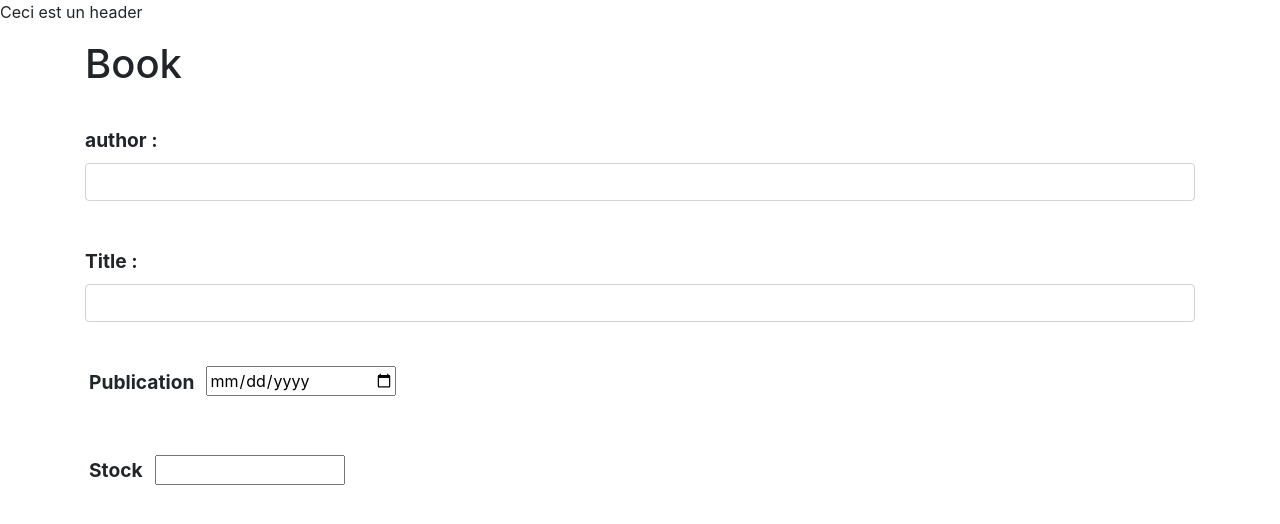
After one commit to HengMichel/coursPhp, a PHP site: page /coursPhp/library/book.php in a window 1280 px wide. The commit adds this page. Shown: the top 524 px of the page. Run offline with PHP 8.4, Linux system fonts and the light colour scheme.

Commit message:
newExoWithMitra

```diff
--- /dev/null
+++ b/library/book.php
@@ -0,0 +1,31 @@
+<?php
+require_once("./inc/function.php");
+require_once("./inc/header.php");
+?>
+<div class="container">
+    <h1>Book</h1>
+    <form action="./model/db_Register.php" method="post">
+
+        <div class="form-group">
+             <label for="author">author :</label>
+             <input type="text" class="form-control" id="author" name="author" required>
+        </div>
+        <div class="form-group">
+            <label for="lastname">Title :</label>
+            <input type="text" class="form-control" id="title" name="title" required>
+        </div>
+        <div class="form-check">
+        <label class="form-check-label" for="publication">Publication</label>
+            <input class="form-check-input" type="date" id="publication" name="publication">
+        </div>
+
+        <div class="form-check">
+            <label class="form-check-label" for="stock">Stock</label>
+            <input class="form-check-input" type="number" id="publication" name="publication">
+        </div>
+
+    </form>
+</div>
+<?php
+require_once("./inc/footer.php");
+?>
--- a/library/css/style.css
+++ b/library/css/style.css
@@ -1,251 +1,42 @@
-@font-face {
-    font-family: "Roboto";
-    src: url("font/Roboto-Regular.ttf");
-  }
-  @font-face {
-    font-family: "Roboto-Italic";
-    src: url("font/Roboto-Italic.ttf");
-  }
-  @font-face {
-    font-family: "Roboto-Black";
-    src: url("font/Roboto-Black.ttf");
-  }
 
-  html,
-  body,
-  div,
-  span,
-  applet,
-  object,
-  iframe,
-  h1,
-  h2,
-  h3,
-  h4,
-  h5,
-  h6,
-  p,
-  blockquote,
-  pre,
-  a,
-  abbr,
-  acronym,
-  address,
-  big,
-  cite,
-  code,
-  del,
-  dfn,
-  em,
-  img,
-  ins,
-  kbd,
-  q,
-  s,
-  samp,
-  small,
-  strike,
-  strong,
-  sub,
-  sup,
-  tt,
-  var,
-  b,
-  u,
-  i,
-  center,
-  dl,
-  dt,
-  dd,
-  ol,
-  ul,
-  li,
-  fieldset,
-  form,
-  label,
-  legend,
-  table,
-  caption,
-  tbody,
-  tfoot,
-  thead,
-  tr,
-  th,
-  td,
-  article,
-  aside,
-  canvas,
-  details,
-  embed,
-  figure,
-  figcaption,
-  footer,
-  header,
-  hgroup,
-  menu,
-  nav,
-  output,
-  ruby,
-  section,
-  summary,
-  time,
-  mark,
-  audio,
-  video {
-    margin: 0;
-    padding: 0;
-    border: 0;
-    vertical-align: baseline;
-  }
-  /*pour garder la meme taille*/
-  * {
-    box-sizing: border-box;
-  }
-  iframe,
-  img {
-    width: 100%;
-    display: block;
-  }
-  body {
-    text-align: center;
-    margin: auto;
-    background-size: cover;
-    font-family: "Poppins", sans-serif;
-  }
-  form {
-    width: 90%;
-    margin: auto;
-    padding-top: 40px;
-    background-color: rgb(226, 224, 224);
-  }
-  /*************** END GLOBAL ***************/
-
-  /*************** HEADER ***************/
- h1{
-    text-align: left;
-    margin: auto;
-    color: pink;
-    padding-top: 20px;
-    padding-left: 20px;
- }
-/*************** END HEADER ***************/
-/*************** MAIN ***************/
-nav>button>a {
-    color:white;
-    background-color: rgb(24,128,56);
-    font-size: 30px;
-    margin-top: 50px;
-    border-radius: 10px;
-    text-decoration: none;
+.form-check-input {
+  width: 190px;
+  position: absolute;
+  margin-top: 1.8rem;
+  margin-left: 0.75rem;
 }
-nav>button{
-    margin-top: 20px;
-    background-color:  rgb(24,128,56);
-    border: transparent;
-    border-radius: 10px;
-    width: 15%;
-    border: 2px solid mediumslateblue;
-}
-.inscription>button {
-
-    color:white;
-    background-color: rgb(180,95,6);
-    font-size: 30px;
-    margin-top: 20px;
-    border-radius: 10px;
-    width: 15%;
-    margin-bottom: 30px;
-    border: 2px solid mediumslateblue;
+.form-check-label {
+  margin-bottom: 30px;
+  margin-top: 30px;
 }
 
-  .email{
-    font-size: larger;
-    text-align: center;
-    width: 50%;
-  }
-  .pseudo {
-    font-size: larger;
-    text-align: center;
-    width: 50%;
-  }
-  .mdp {
-    font-size: larger;
-    text-align: center;
-    width: 50%;
-  }
-  .confir_mdp{
-    font-size: larger;
-    text-align: center;
-    width: 50%;
-  }
-  .image{
-    font-size: larger;
-    font-weight: bolder;
-    text-align: center;
-    width: 33%;
-    color:royalblue;
-    margin-left: 20px;
-    background-color: pink;
-
-  }
-  .envoi{
-    font-size: larger;
-    text-align: center;
-    width: 20%;
-    background-color: rgb(180,95,6);
-    color: white;
-  }
-   input {
-    height: 40px;
-    width: 80%;
-    border-radius: 5px;
-    margin-top: 10px;
-    border: 2px solid mediumslateblue;
-    margin-bottom: 40px;
-    /* background-color: rgb(236, 233, 233);
-    /* filter: blur(8px); */
-   }
-   input::file-selector-button {
-    font-weight: bold;
-    color: rgb(24,128,56);
-    padding: 0.5em;
-    border: solid rgb(233, 198, 1);
-    border-radius: 3px;
-    background-color: rgb(233, 198, 1);
-  }
-
-  /*************** END MAIN ***************/
+.form-check {
+  position: relative;
+  display: block;
+  padding-left: 0.25rem;
+}
 
 
-
-  /*************** FOOTER ***************/
-
-  /*************** END FOOTER ***************/
-
-  /*************** MEDIAQUERY ***************/
-
-  @media (max-width: 1400px) {
-    header {
-      background-color: #e68f15;
-    }
-    header h2 {
-      font-size: 14px;
-    }
-  }
-
-  @media (max-width: 960px) {
-    header {
-      background-color: #a6f28b;
-    }
-    .logo1 {
-      display: none;
-    }
-    .logo2 {
-      display: inline;
-    }
-    header h2 {
-      font-family: "Roboto-Black";
-    }
-  }
-
-  /*************** END MEDIAQUERY ***************/
+label {
+  margin-top: 30px;
+  display: inline-block;
+  margin-bottom: 0.5rem;
+  font-size: larger;
+  font-weight: bold;
+}
+input[type=checkbox], input[type=radio] {
+  box-sizing: border-box;
+  padding: 0;
+  margin-top: 33px;
+  margin-left: 100px;
+}
+input[type=checkbox], input[type=radio] {
+  box-sizing: border-box;
+  padding: 0;
+  margin-top: 40px;
+  margin-left: 100px;
+}
+textarea.form-control {
+  height: auto;
+  margin-top: 20px;
+}
--- a/library/inc/db_connection.php
+++ b/library/inc/db_connection.php
@@ -14,4 +14,3 @@ function dbConnexion()
     }
     return $connexionDb;// returne l'objet de connexion ou une erreur
 }
-echo "BG";
--- a/library/inc/function.php
+++ b/library/inc/function.php
@@ -1,2 +1,9 @@
 <?php
-require_once("./db_connection.php");
+
+function debug($param)
+{
+    echo "<pre>";
+    var_dump($param);
+    echo "<pre>";
+
+}
--- a/library/inc/header.php
+++ b/library/inc/header.php
@@ -3,6 +3,7 @@
 <head>
     <meta charset="UTF-8">
     <meta name="viewport" content="width=device-width, initial-scale=1.0">
+    <link rel="stylesheet" href="https://maxcdn.bootstrapcdn.com/bootstrap/4.5.2/css/bootstrap.min.css">
     <link rel="stylesheet" href="./css/style.css">
     <title>Document</title>
 </head>
```
Also changed, not shown: library/model/db_Register.php (added, +86 -0 lines), library/register.php (+62 -21 lines), library/inc/model/db_book.php (deleted), library/model/db_book.php (added).
